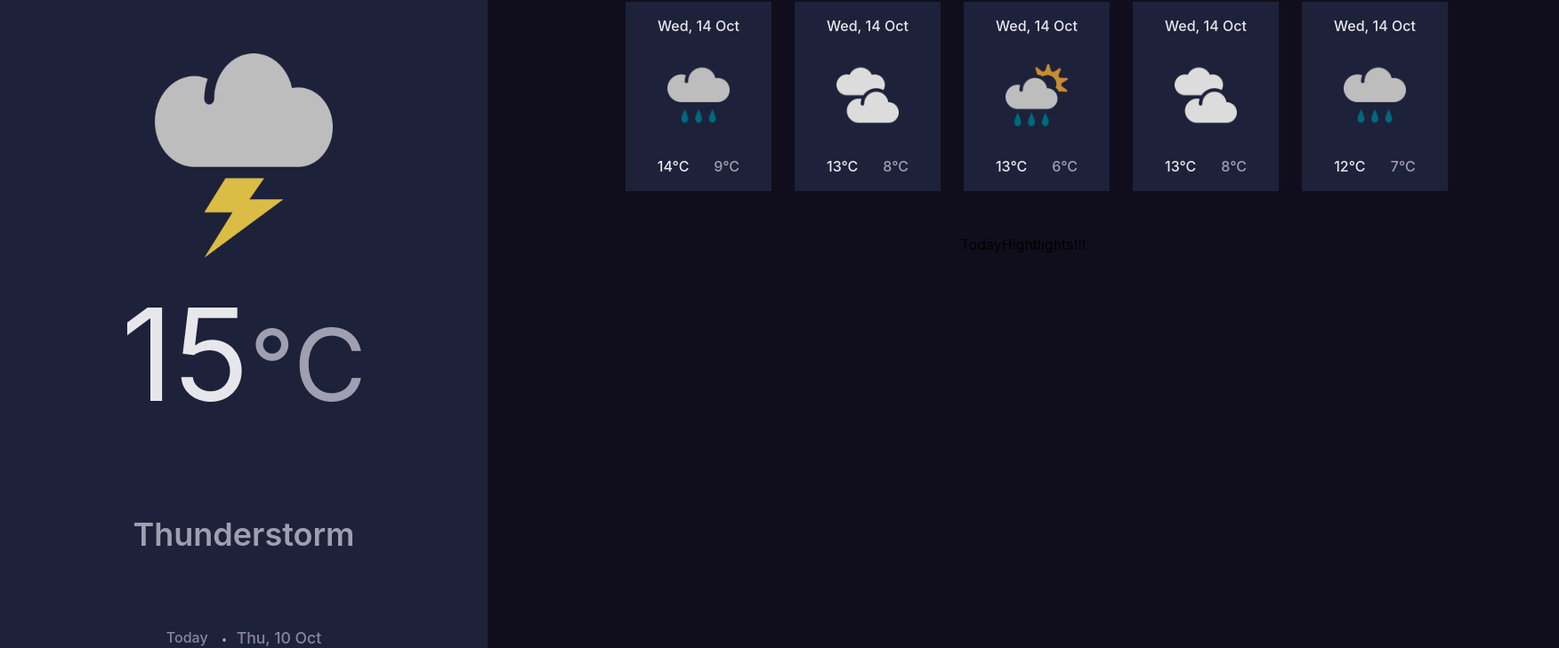
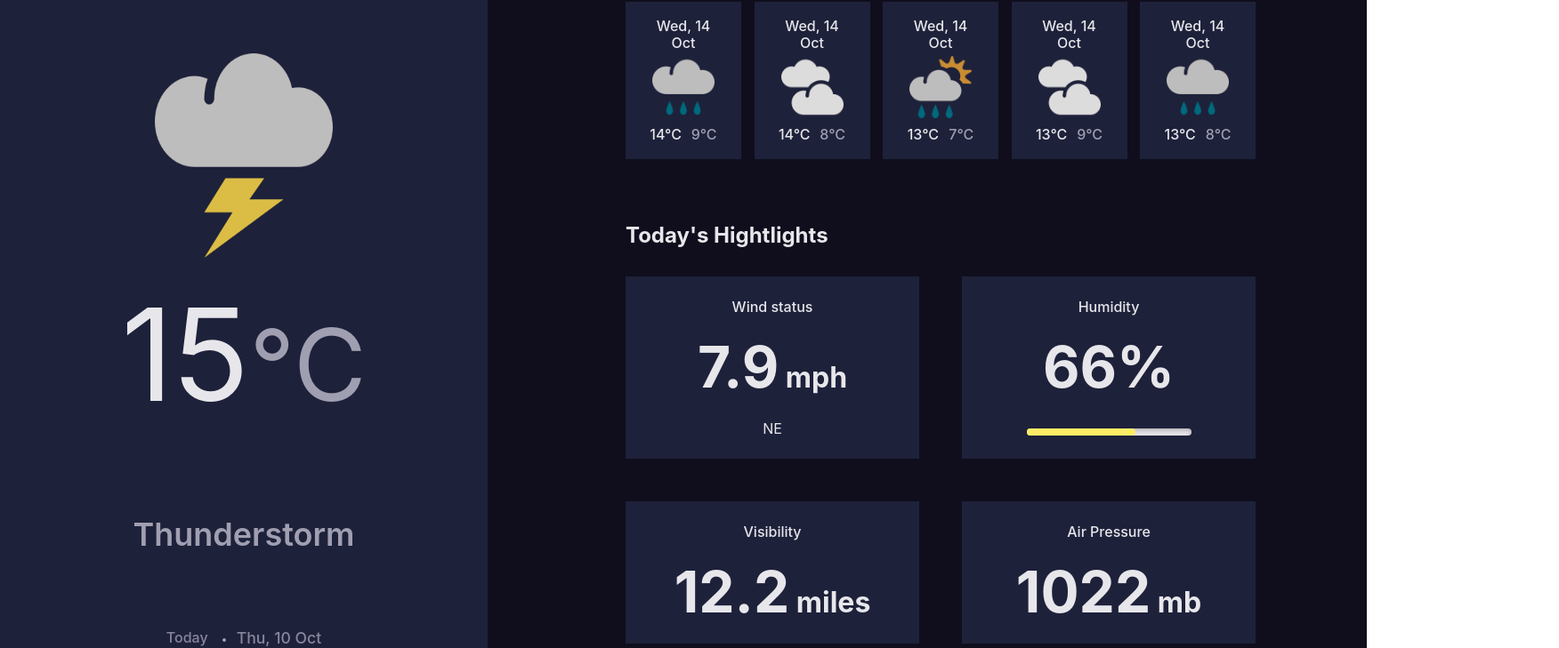
Before and after one commit to JamesHow1ett/weather-app, a React (Create React App) app: page / in a window 1280 px wide. Shown: the part 144-873 px from the top of the page at 89% size, 1752 px wide, since content can reach past the window. Built offline with nearby package versions, Linux system fonts and the light colour scheme.

Commit message:
feat(today's hightlights): layout block, show data from props
Signed-off-by: JamesHow1ett <mopis101@gmail.com>

```diff
--- a/src/App.css
+++ b/src/App.css
@@ -1,5 +1,8 @@
 .App {
   text-align: center;
+  display: grid;
+  grid-template-columns: auto;
+  grid-row: auto;
 }
 
 .App-logo {
--- a/src/components/Wrapper.js
+++ b/src/components/Wrapper.js
@@ -10,23 +10,115 @@ import WeatherForWeek from './weather_for_week/WeatherForWeek';
 //styles
 import './Wrapper.scss';
 
+//emulation data from API
+const dataApi = {
+  data: [{
+    "id":5001363051249664,
+    "weather_state_name":"Light Rain",
+    "weather_state_abbr":"lr",
+    "wind_direction_compass":"NE",
+    "created":"2020-10-13T09:20:03.580598Z",
+    "applicable_date":"2020-10-14",
+    "min_temp":9.385,
+    "max_temp":14.175,
+    "the_temp":14.205,
+    "wind_speed":7.945523553082002,
+    "wind_direction":45.0,
+    "air_pressure":1021.5,
+    "humidity":66,
+    "visibility":12.240391115883241,
+    "predictability":75
+  },
+  {
+    "id":4866233917767680,
+    "weather_state_name":"Heavy Cloud",
+    "weather_state_abbr":"hc",
+    "wind_direction_compass":"NNE",
+    "created":"2020-10-13T09:20:02.883578Z",
+    "applicable_date":"2020-10-15",
+    "min_temp":8.05,
+    "max_temp":13.81,
+    "the_temp":13.085,
+    "wind_speed":7.843598966544714,
+    "wind_direction":19.168272185233185,
+    "air_pressure":1024.5,
+    "humidity":64,
+    "visibility":14.284080967151834,
+    "predictability":71
+  },
+  {
+    "id":4874337782857728,
+    "weather_state_name":"Showers",
+    "weather_state_abbr":"s",
+    "wind_direction_compass":"NE",
+    "created":"2020-10-13T09:20:03.790509Z",
+    "applicable_date":"2020-10-16",
+    "min_temp":6.944999999999999,
+    "max_temp":13.4,
+    "the_temp":13.14,
+    "wind_speed":5.045684131578249,
+    "wind_direction":48.325476765671276,
+    "air_pressure":1024.0,
+    "humidity":66,
+    "visibility":14.30582895888014,
+    "predictability":73
+  },
+  {
+    "id":6338667825070080,
+    "weather_state_name":"Heavy Cloud",
+    "weather_state_abbr":"hc",
+    "wind_direction_compass":"NE",
+    "created":"2020-10-13T09:20:03.890183Z",
+    "applicable_date":"2020-10-17",
+    "min_temp":8.68,
+    "max_temp":13.16,
+    "the_temp":12.565000000000001,
+    "wind_speed":4.993287489156658,
+    "wind_direction":55.206113481514464,
+    "air_pressure":1023.0,
+    "humidity":78,
+    "visibility":10.636632068718683,
+    "predictability":71
+  },
+  {
+    "id":5967553592557568,
+    "weather_state_name":"Light Rain",
+    "weather_state_abbr":"lr",
+    "wind_direction_compass":"SE",
+    "created":"2020-10-13T09:20:05.377758Z",
+    "applicable_date":"2020-10-18",
+    "min_temp":7.640000000000001,
+    "max_temp":12.635,
+    "the_temp":11.33,
+    "wind_speed":1.762776385906307,
+    "wind_direction":140.5,
+    "air_pressure":1018.0,
+    "humidity":71,
+    "visibility":9.999726596675416,
+    "predictability":75
+  }],
+  dateOptions: {
+    weekday: 'short',
+    month: 'short',
+    day: 'numeric'
+  }
+}
+
 export default class Wrapper extends Component {
-  static propTypes = {
-    prop: PropTypes
-  }
+
 
   render() {
     return (
       <div className="wrapper">
         <div className="component component-today-weather">
-          <TodayWeather />
+          <TodayWeather dataApi={dataApi} />
         </div>
         <div className="component-wrapper">
           <div className="component component-weather-for-week">
-            <WeatherForWeek />
+            <WeatherForWeek dataApi={dataApi} />
           </div>
           <div className="component component-today-hightlights">
-            <TodayHightlights />
+            <TodayHightlights dataApi={dataApi} />
           </div>
         </div>
       </div>
--- a/src/components/Wrapper.scss
+++ b/src/components/Wrapper.scss
@@ -2,6 +2,8 @@
   display: grid;
   grid-template-columns: 2fr 4fr;
   grid-template-rows: repeat(4, 1fr);
+  // display: flex;
+  // justify-content: center;
 
   .component {
     min-height: 200px;
@@ -15,6 +17,7 @@
     grid-column: 2/3;
     grid-row: 1/5;
     background-color: #100E1D;
+    padding: 2.5rem 7.813rem 3.125rem 9.688rem;
   }
   .component-weather-for-week {
   }
--- a/src/components/hightlights/TodayHightlights.js
+++ b/src/components/hightlights/TodayHightlights.js
@@ -1,19 +1,72 @@
 import React, { Component } from 'react';
 import PropTypes from 'prop-types';
 
+//styles
+import './TodayHightlights.scss';
+
 export default class TodayHightlights extends Component {
-  static propTypes = {
-    prop: PropTypes
-  }
 
   render() {
     return (
-      <div>TodayHightlights!!!
-        <div className="wind-status"></div>
-        <div className="humidity"></div>
-        <div className="visibility"></div>
-        <div className="air-pressure"></div>
+      <div className="today-hightlights">
+        <div className="today-hightlights__header">
+          <span>Today's Hightlights</span>
+        </div>
+        <div className="today-hightlights__wrapper">
+          <div className="today-hightlights__box">
+            <div className="today-hightlights__item">
+              <div className="today-hightlights__label">
+                <span>Wind status</span>
+              </div>
+              <div className="today-hightlights__info">
+                <span>{Number(this.props.dataApi.data[0]['wind_speed']).toFixed(1)}<span className="today-hightlights__info_small">&nbsp;mph</span></span>
+              </div>
+              <div className="today-hightlights__wind-direction">
+                <img src="" alt=""></img>
+                <span>{this.props.dataApi.data[0]['wind_direction_compass']}</span>
+              </div>
+            </div>
+          </div>
+          <div className="today-hightlights__box">
+            <div className="today-hightlights__item">
+              <div className="today-hightlights__label">
+                <span>Humidity</span>
+              </div>
+              <div className="today-hightlights__info">
+                <span>{this.props.dataApi.data[0]['humidity']}%</span>
+              </div>
+              <div className="today-hightlights__progress-bar">
+                <progress className="progress-bar" max="100" value={this.props.dataApi.data[0]['humidity']}></progress>
+              </div>
+            </div>
+          </div>
+          <div className="today-hightlights__box today-hightlights__box_small">
+            <div className="today-hightlights__item">
+              <div className="today-hightlights__label">
+                <span>Visibility</span>
+              </div>
+              <div className="today-hightlights__info">
+                <span>{Number(this.props.dataApi.data[0]['visibility']).toFixed(1)}<span className="today-hightlights__info_small">&nbsp;miles</span></span>
+              </div>
+            </div>
+          </div>
+          <div className="today-hightlights__box today-hightlights__box_small">
+            <div className="today-hightlights__item">
+              <div className="today-hightlights__label">
+                <span>Air Pressure</span>
+              </div>
+              <div className="today-hightlights__info">
+                <span>{Number(this.props.dataApi.data[0]['air_pressure']).toFixed(0)}<span className="today-hightlights__info_small">&nbsp;mb</span></span>
+              </div>
+            </div>
+          </div>
+        </div>
+        <div className="today-hightlights__dev-sign"></div>
       </div>
     )
   }
 }
+
+TodayHightlights.propTypes = {
+  dataApi: PropTypes.object.isRequired
+}
--- /dev/null
+++ b/src/components/hightlights/TodayHightlights.scss
@@ -0,0 +1,88 @@
+.today-hightlights {
+  display: flex;
+  flex-direction: column;
+  margin-top: 4.5rem;
+
+  &__header {
+    display: flex;
+    align-items: center;
+    justify-content: flex-start;
+    span {
+      color: #E7E7EB;
+      font-size: 1.5rem;
+      font-weight: bold;
+      line-height: 28px;
+    }
+  }
+
+  &__wrapper {
+    display: grid;
+    grid-template-columns: repeat(2, auto);
+    grid-template-rows: repeat(2, auto);
+    grid-gap: 48px;
+    justify-content: space-around;
+    margin-top: 32px;
+    width: 100%;
+  }
+
+  &__box {
+    display: flex;
+    flex-direction: column;
+    align-items: center;
+    background-color: #1E213A;
+    height: 205px;
+    width: 330px;
+    padding: 25px 0;
+    &_small {
+      height: 160px;
+    }
+  }
+
+  &__item {
+    color: #E7E7EB;
+  }
+
+  &__info {
+    font-size: 4rem;
+    font-weight: bold;
+    line-height: 75px;
+    margin: 20px 0 10px;
+    &_small {
+      font-size: 2rem;
+    }
+  }
+
+  &__label {
+    font-size: 1rem;
+    font-weight: 500;
+    line-height: 19px;
+    text-align: center;
+  }
+
+  &__progress-bar {
+    progress[value] {
+      appearance: none;
+      height: 8px;
+      width: 185px;
+      margin-top: 22px;
+    }
+    progress[value]::-webkit-progress-bar {
+      background-color: #E7E7EB;
+      border-radius: 80px;
+      box-shadow: 0 2px 5px rgba(0, 0, 0, 0.25) inset;
+    }
+    progress[value]::-webkit-progress-value {
+      background-image:
+      -webkit-linear-gradient(left, #FFEC65, #FFEC65);
+     border-radius: 20px;
+     background-size: 35px 20px, 100% 100%, 100% 100%;
+    }
+    progress[value]::-moz-progress-bar {
+      background-image:
+        -moz-linear-gradient(left, #f5da0d, #f5da0d);
+      border-radius: 2px;
+      background-size: 35px 20px, 100% 100%, 100% 100%;
+      box-shadow: 0 2px 5px rgba(0, 0, 0, 0.25)
+    }
+  }
+}
--- a/src/components/today_weather/TodayWeather.scss
+++ b/src/components/today_weather/TodayWeather.scss
@@ -1,6 +1,7 @@
 .today-weather {
+  color: #A09FB1;
   background-color: #1E213A;
-  color: #A09FB1;
+  //height: 90%;
   padding: 2.75rem 2.75rem 2rem;
 
   &__btn-search-group {
--- a/src/components/weather_for_week/WeatherForWeek.js
+++ b/src/components/weather_for_week/WeatherForWeek.js
@@ -5,98 +5,6 @@ import PropTypes from 'prop-types';
 import './WeatherForWeek.scss';
 
 export default class WeatherForWeek extends Component {
-  static defaultProps = {
-    data: [{
-      "id":5001363051249664,
-      "weather_state_name":"Light Rain",
-      "weather_state_abbr":"lr",
-      "wind_direction_compass":"NE",
-      "created":"2020-10-13T09:20:03.580598Z",
-      "applicable_date":"2020-10-14",
-      "min_temp":9.385,
-      "max_temp":14.175,
-      "the_temp":14.205,
-      "wind_speed":7.945523553082002,
-      "wind_direction":45.0,
-      "air_pressure":1021.5,
-      "humidity":66,
-      "visibility":12.240391115883241,
-      "predictability":75
-    },
-    {
-      "id":4866233917767680,
-      "weather_state_name":"Heavy Cloud",
-      "weather_state_abbr":"hc",
-      "wind_direction_compass":"NNE",
-      "created":"2020-10-13T09:20:02.883578Z",
-      "applicable_date":"2020-10-15",
-      "min_temp":8.05,
-      "max_temp":13.81,
-      "the_temp":13.085,
-      "wind_speed":7.843598966544714,
-      "wind_direction":19.168272185233185,
-      "air_pressure":1024.5,
-      "humidity":64,
-      "visibility":14.284080967151834,
-      "predictability":71
-    },
-    {
-      "id":4874337782857728,
-      "weather_state_name":"Showers",
-      "weather_state_abbr":"s",
-      "wind_direction_compass":"NE",
-      "created":"2020-10-13T09:20:03.790509Z",
-      "applicable_date":"2020-10-16",
-      "min_temp":6.944999999999999,
-      "max_temp":13.4,
-      "the_temp":13.14,
-      "wind_speed":5.045684131578249,
-      "wind_direction":48.325476765671276,
-      "air_pressure":1024.0,
-      "humidity":66,
-      "visibility":14.30582895888014,
-      "predictability":73
-    },
-    {
-      "id":6338667825070080,
-      "weather_state_name":"Heavy Cloud",
-      "weather_state_abbr":"hc",
-      "wind_direction_compass":"NE",
-      "created":"2020-10-13T09:20:03.890183Z",
-      "applicable_date":"2020-10-17",
-      "min_temp":8.68,
-      "max_temp":13.16,
-      "the_temp":12.565000000000001,
-      "wind_speed":4.993287489156658,
-      "wind_direction":55.206113481514464,
-      "air_pressure":1023.0,
-      "humidity":78,
-      "visibility":10.636632068718683,
-      "predictability":71
-    },
-    {
-      "id":5967553592557568,
-      "weather_state_name":"Light Rain",
-      "weather_state_abbr":"lr",
-      "wind_direction_compass":"SE",
-      "created":"2020-10-13T09:20:05.377758Z",
-      "applicable_date":"2020-10-18",
-      "min_temp":7.640000000000001,
-      "max_temp":12.635,
-      "the_temp":11.33,
-      "wind_speed":1.762776385906307,
-      "wind_direction":140.5,
-      "air_pressure":1018.0,
-      "humidity":71,
-      "visibility":9.999726596675416,
-      "predictability":75
-    }],
-    dateOptions: {
-      weekday: 'short',
-      month: 'short',
-      day: 'numeric'
-    }
-  }
 
   render() {
     return (
@@ -110,17 +18,17 @@ export default class WeatherForWeek extends Component {
           </div>
         </div>
         <div className="weather-next-day">
-          {this.props.data.map(item => (
-          <div className="weather-next-day__item">
+          {this.props.dataApi.data.map((item, index) => (
+          <div className="weather-next-day__item" key={index}>
             <div className="weather-next-day__day-name">
-              <span>{new Date().toLocaleDateString('en-GB', this.props.dateOptions)}</span>
+              <span>{new Date().toLocaleDateString('en-GB', this.props.dataApi.dateOptions)}</span>
             </div>
             <div className="weather-next-day__weather-icon">
               <img src={`/static/img/weather/png/${item['weather_state_abbr']}.png`} alt="weather icon"></img>
             </div>
             <div className="weather-next-day__temp">
-              <span className="weather-next-day__temp_max">{parseInt(item['max_temp'])}&#176;С</span>
-              <span className="weather-next-day__temp_min">{parseInt(item['min_temp'])}&#176;С</span>
+              <span className="weather-next-day__temp_max">{Number(item['max_temp']).toFixed()}&#176;С</span>
+              <span className="weather-next-day__temp_min">{Number(item['min_temp']).toFixed()}&#176;С</span>
             </div>
           </div>
           ))}
@@ -129,3 +37,7 @@ export default class WeatherForWeek extends Component {
     )
   }
 }
+
+WeatherForWeek.propTypes = {
+  dataApi: PropTypes.object.isRequired
+}
--- a/src/components/weather_for_week/WeatherForWeek.scss
+++ b/src/components/weather_for_week/WeatherForWeek.scss
@@ -1,12 +1,11 @@
 .week-weather {
   display: flex;
   flex-direction: column;
-  padding: 2.5rem 7.813rem 3.125rem 9.688rem;
 
   .convert-tempreture-btn-group {
     display: flex;
     align-items: center;
-    justify-content: end;
+    justify-content: flex-end;
 
     &__btn {
       background-color: #585676;
@@ -45,6 +44,7 @@
 
 .weather-next-day {
   display: flex;
+  justify-content: space-between;
   margin-top: 66px;
 
   &__item {
@@ -54,8 +54,7 @@
     align-items: center;
     background-color: #1E213A;
     height: 177px;
-    width: 120px;
-    margin-left: 1.625rem;
+    width: 130px;
     padding: 1.125rem 1.375rem;
     &:first-child {
       margin-left: 0;
--- a/src/index.css
+++ b/src/index.css
@@ -1,3 +1,7 @@
+* {
+  box-sizing: border-box;
+}
+
 body {
   margin: 0;
   font-family: -apple-system, BlinkMacSystemFont, 'Segoe UI', 'Roboto', 'Oxygen',
```
